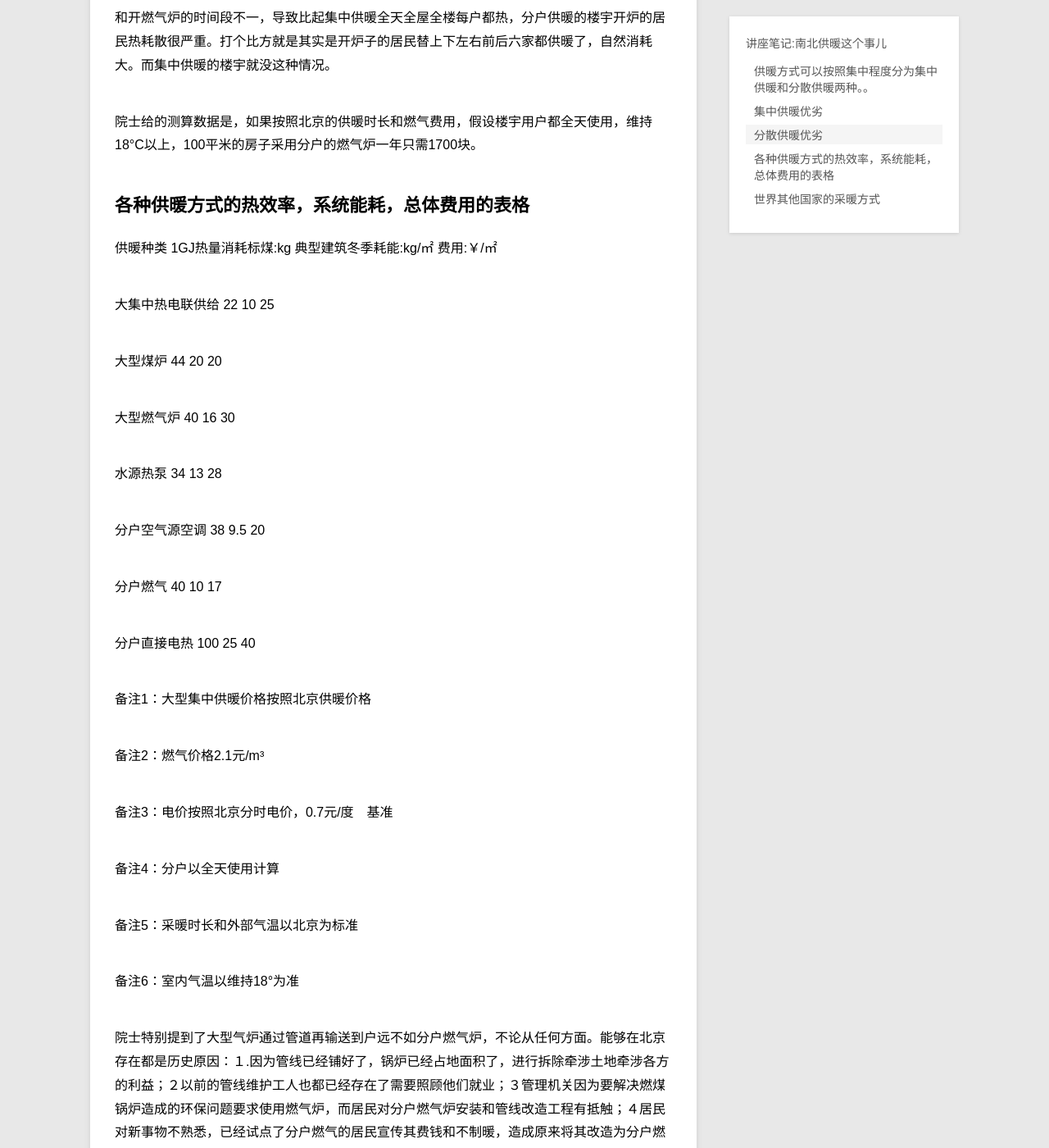
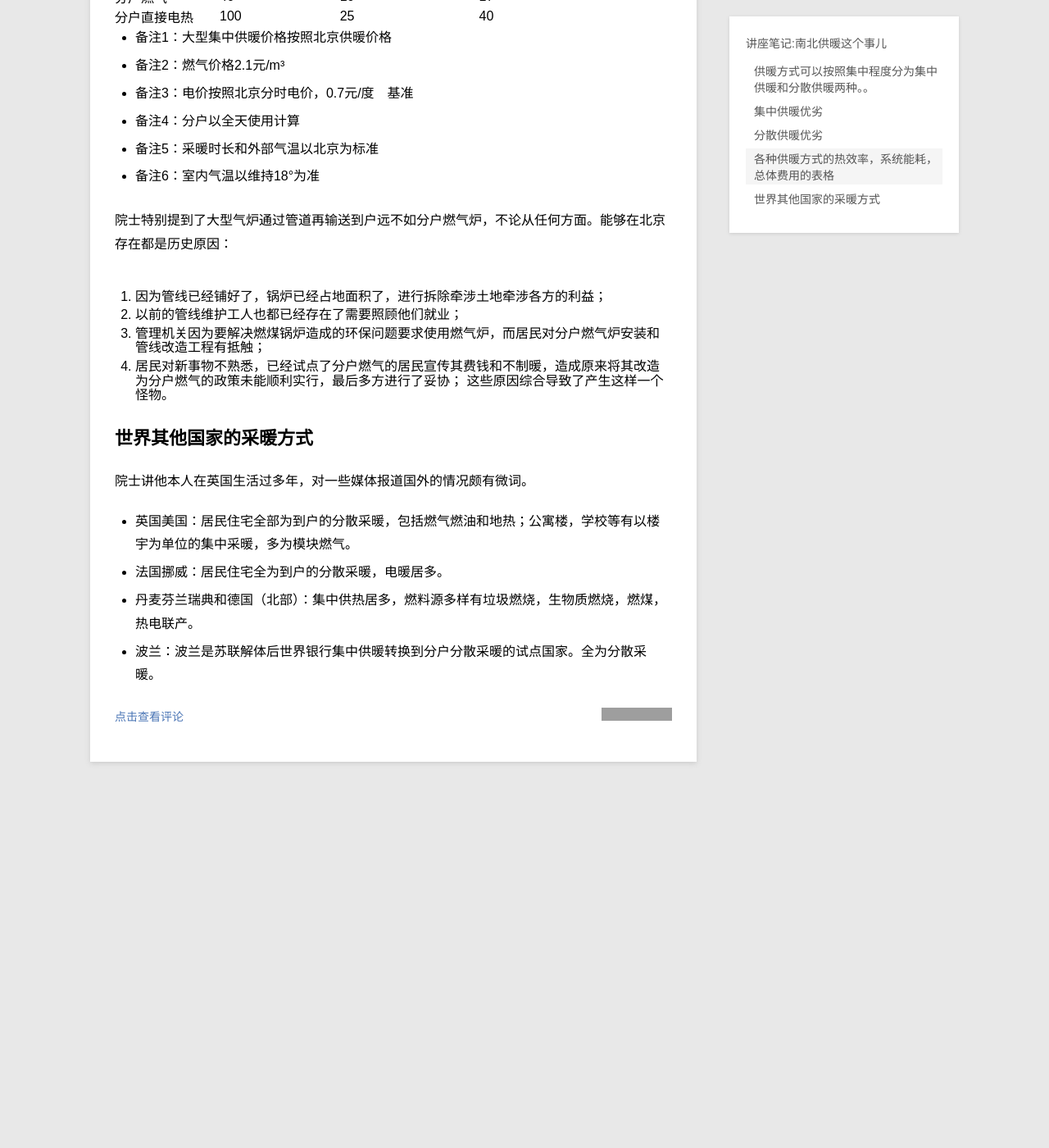
Before and after one commit to monomaniar/monomaniar.github.io, a Jekyll site: the page built from _posts/blog/2013-05-09-shoudukexuejiangtang-nanbeigongnuanbeihoudemimi.md, in a window 1280 px wide and 1400 px high, scrolled down 1778 px. Shown: the whole window at 82% size. Built offline with Jekyll 4.4.1, drawn with Linux system fonts in a browser that asks for light colours; Markdown is read by kramdown in place of the engine named in the settings; after the commit the page ends 2787 px from its top, so only the background shows below that; some of the changed text lies outside the part shown; grey boxes are pictures that could not be loaded.

Commit message:
change to md.

```diff
--- a/_posts/blog/2013-05-09-shoudukexuejiangtang-nanbeigongnuanbeihoudemimi.md
+++ b/_posts/blog/2013-05-09-shoudukexuejiangtang-nanbeigongnuanbeihoudemimi.md
@@ -10,40 +10,29 @@
 院士分析了北京的供暖结构,北京主要有三种供暖方式：
 
 - 一是热电联产大供暖网络，共有六个热电联产电厂和三个调峰锅炉房。供给2亿平方米建筑。
-
 - 二是区域供暖，自己独立的小锅炉房，供热厂，小区自己的锅炉房。供给5亿平方米。
-
 - 三是以户和屋为单位的居民分散采暖，比如回龙观和望京居民的燃气壁挂炉。有几千万平米建筑采用。
 
 ## **集中供暖优劣**
 
-集中供暖的最大优势和科学性是大型电厂和大锅炉房燃烧煤或燃气的效率高。同样暖量需要的燃料少。
+集中供暖的最大优势和科学性是大型电厂和大锅炉房燃烧煤或燃气的效率高。同样暖量需要的燃料少.
+造成的问题很多，院士以供应北京2亿平方米的热电联动的大供暖网络来说明问题:
 
-
-造成的问题很多，院士以供应北京2亿平方米的热电联动的大供暖网络来说明问题：
-
-投资大，运营管理复杂：北京的热电联产大网络有六个电厂，三个调峰锅炉房（调峰锅炉房一年只在供暖不足的那个月开启），2000多个热力站（热力站加压循环热水，调度热水流量）。投资几十个亿，有大量的人员开支。
-
-管网热损失，热力站循环水泵电力开支：
-
-冷热不均：系统固有特性导致部分建筑会过量供热，结果有些用户开窗散热造成更多浪费。
-
-巨型热网难以根据天气调节：当天气突冷或突热，一般调整热量供给，水管路径分配要一天，而第二天天气或又变化。进一步造成浪费和居民舒适度降低。
-
-难以根据室内真实温度调整：比如人就是热源，人多的屋子自然热；比如太阳照射导致东西两边的屋子每天早晚是不同的，也不能调节；造成浪费和舒适度降低
-
-供应北京5亿平方米的区域集中供暖与大供暖网络是一样的问题，只是规模不同。
+- 投资大，运营管理复杂：北京的热电联产大网络有六个电厂，三个调峰锅炉房（调峰锅炉房一年只在供暖不足的那个月开启），2000多个热力站（热力站加压循环热水，调度热水流量）。投资几十个亿，有大量的人员开支。
+- 管网热损失，热力站循环水泵电力开支：
+- 冷热不均：系统固有特性导致部分建筑会过量供热，结果有些用户开窗散热造成更多浪费。
+- 巨型热网难以根据天气调节：当天气突冷或突热，一般调整热量供给，水管路径分配要一天，而第二天天气或又变化。进一步造成浪费和居民舒适度降低。
+- 难以根据室内真实温度调整：比如人就是热源，人多的屋子自然热；比如太阳照射导致东西两边的屋子每天早晚是不同的，也不能调节；造成浪费和舒适度降低
+- 供应北京5亿平方米的区域集中供暖与大供暖网络是一样的问题，只是规模不同。
 
 ## **分散供暖优劣**
 
 集中供暖的几个劣势也正好是分散供暖的优势。
 
-分散供暖的问题
+分散供暖的问题:
 
 - 一是如果采用煤炉，污染严重，而且燃烧效率很低。
-
 - 二是如果用燃气炉，燃烧效率较高但是也还没集烧煤的锅炉高。另外是天然气在中国很稀缺。比如有使用天然气生产化肥工业生产企业都因为给北京供暖而在冬季停产。
-
 - 三是采用空调和电暖
 
 关于居民实际体验觉得花费很大，燃烧效率很低。很大一部分原因院士认为是由于房屋入住率低和开燃气炉的时间段不一，导致比起集中供暖全天全屋全楼每户都热，分户供暖的楼宇开炉的居民热耗散很严重。打个比方就是其实是开炉子的居民替上下左右前后六家都供暖了，自然消耗大。而集中供暖的楼宇就没这种情况。
@@ -52,45 +41,149 @@
 
 ## **各种供暖方式的热效率，系统能耗，总体费用的表格**
 
-供暖种类 1GJ热量消耗标煤:kg 典型建筑冬季耗能:kg/㎡ 费用:￥/㎡
+<table>
+ <tr>
+  <td>
+   供暖种类
+  </td>
+  <td>
+   1GJ热量消耗标煤:kg
+  </td>
+  <td>
+   典型建筑冬季耗能:kg/㎡
+  </td>
+  <td>
+   费用:￥/㎡
+  </td>
+ </tr>
+ <tr>
+  <td>
+   大集中热电联供给
+  </td>
+  <td>
+   22
+  </td>
+  <td>
+   10
+  </td>
+  <td>
+   25
+  </td>
+ </tr>
+ <tr>
+  <td>
+   大型煤炉
+  </td>
+  <td>
+   44
+  </td>
+  <td>
+   20
+  </td>
+  <td>
+   20
+  </td>
+ </tr>
+ <tr>
+  <td>
+   大型燃气炉
+  </td>
+  <td>
+   40
+  </td>
+  <td>
+   16
+  </td>
+  <td>
+   30
+  </td>
+ </tr>
+ <tr>
+  <td>
+   水源热泵
+  </td>
+  <td>
+   34
+  </td>
+  <td>
+   13
+  </td>
+  <td>
+   28
+  </td>
+ </tr>
+ <tr>
+  <td>
+   分户空气源空调
+  </td>
+  <td>
+   38
+  </td>
+  <td>
+   9.5
+  </td>
+  <td>
+   20
+  </td>
+ </tr>
+ <tr>
+  <td>
+   分户燃气
+  </td>
+  <td>
+   40
+  </td>
+  <td>
+   10
+  </td>
+  <td>
+   17
+  </td>
+ </tr>
+ <tr>
+  <td>
+   分户直接电热
+  </td>
+  <td>
+   100
+  </td>
+  <td>
+   25
+  </td>
+  <td>
+   40
+  </td>
+ </tr>
+ <tr>
+  <td>
+  </td>
+ </tr>
+ <tr>
+  <td>
+  </td>
+ </tr>
+</table>
 
-大集中热电联供给 22 10 25
+- 备注1：大型集中供暖价格按照北京供暖价格
+- 备注2：燃气价格2.1元/m³
+- 备注3：电价按照北京分时电价，0.7元/度　基准
+- 备注4：分户以全天使用计算
+- 备注5：采暖时长和外部气温以北京为标准
+- 备注6：室内气温以维持18°为准
 
-大型煤炉 44 20 20
+院士特别提到了大型气炉通过管道再输送到户远不如分户燃气炉，不论从任何方面。能够在北京存在都是历史原因：
 
-大型燃气炉 40 16 30
-
-水源热泵 34 13 28
-
-分户空气源空调 38 9.5 20
-
-分户燃气 40 10 17
-
-分户直接电热 100 25 40
-
-备注1：大型集中供暖价格按照北京供暖价格
-
-备注2：燃气价格2.1元/m³
-
-备注3：电价按照北京分时电价，0.7元/度　基准
-
-备注4：分户以全天使用计算
-
-备注5：采暖时长和外部气温以北京为标准
-
-备注6：室内气温以维持18°为准
-
-
-院士特别提到了大型气炉通过管道再输送到户远不如分户燃气炉，不论从任何方面。能够在北京存在都是历史原因：１.因为管线已经铺好了，锅炉已经占地面积了，进行拆除牵涉土地牵涉各方的利益；２以前的管线维护工人也都已经存在了需要照顾他们就业；３管理机关因为要解决燃煤锅炉造成的环保问题要求使用燃气炉，而居民对分户燃气炉安装和管线改造工程有抵触；４居民对新事物不熟悉，已经试点了分户燃气的居民宣传其费钱和不制暖，造成原来将其改造为分户燃气的政策未能顺利实行，最后多方进行了妥协；这些原因综合导致了产生这样一个怪物。
+1. 因为管线已经铺好了，锅炉已经占地面积了，进行拆除牵涉土地牵涉各方的利益；
+2. 以前的管线维护工人也都已经存在了需要照顾他们就业；
+3. 管理机关因为要解决燃煤锅炉造成的环保问题要求使用燃气炉，而居民对分户燃气炉安装和管线改造工程有抵触；
+4. 居民对新事物不熟悉，已经试点了分户燃气的居民宣传其费钱和不制暖，造成原来将其改造为分户燃气的政策未能顺利实行，最后多方进行了妥协；
+这些原因综合导致了产生这样一个怪物。
 
 ## **世界其他国家的采暖方式**
 
 院士讲他本人在英国生活过多年，对一些媒体报道国外的情况颇有微词。
 
 - 英国美国：居民住宅全部为到户的分散采暖，包括燃气燃油和地热；公寓楼，学校等有以楼宇为单位的集中采暖，多为模块燃气。
-
 - 法国挪威：居民住宅全为到户的分散采暖，电暖居多。
-
 - 丹麦芬兰瑞典和德国（北部）：集中供热居多，燃料源多样有垃圾燃烧，生物质燃烧，燃煤，热电联产。
-
 - 波兰：波兰是苏联解体后世界银行集中供暖转换到分户分散采暖的试点国家。全为分散采暖。
```
